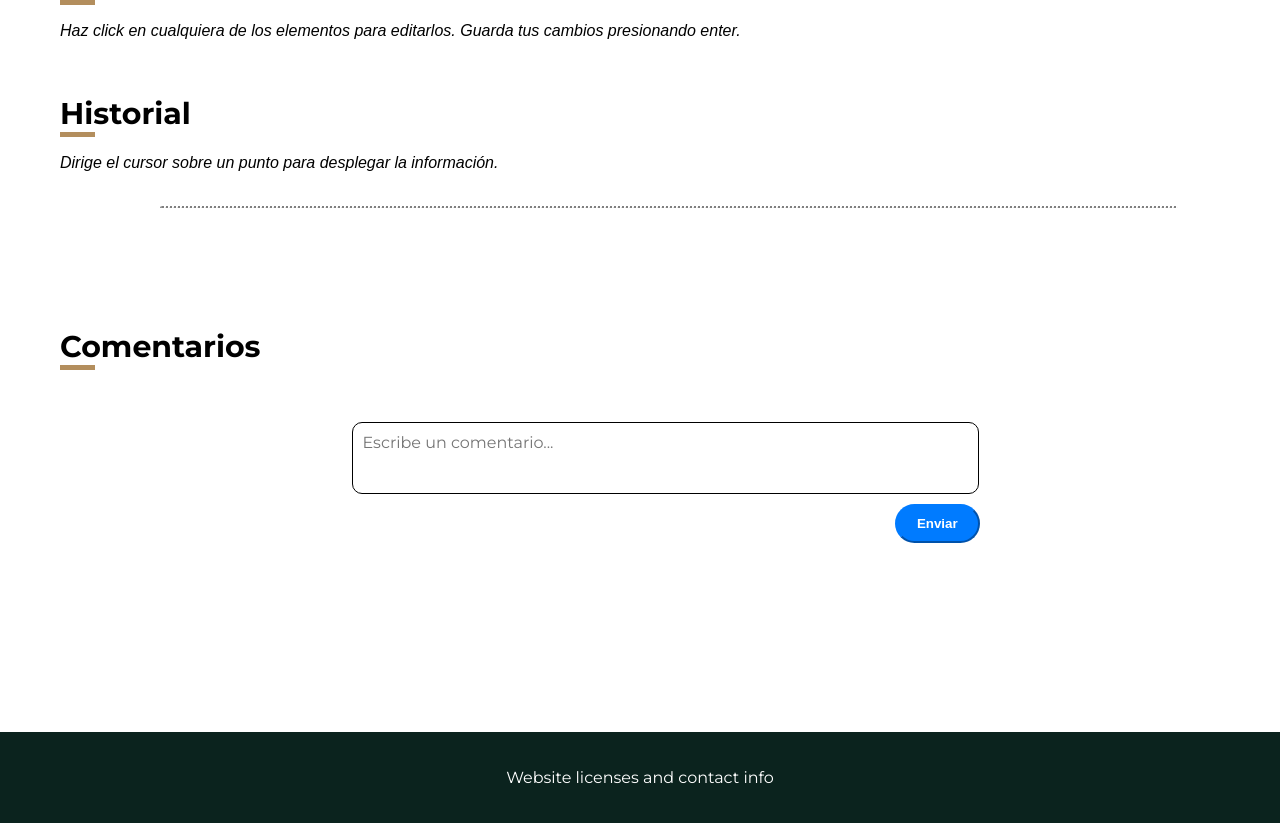
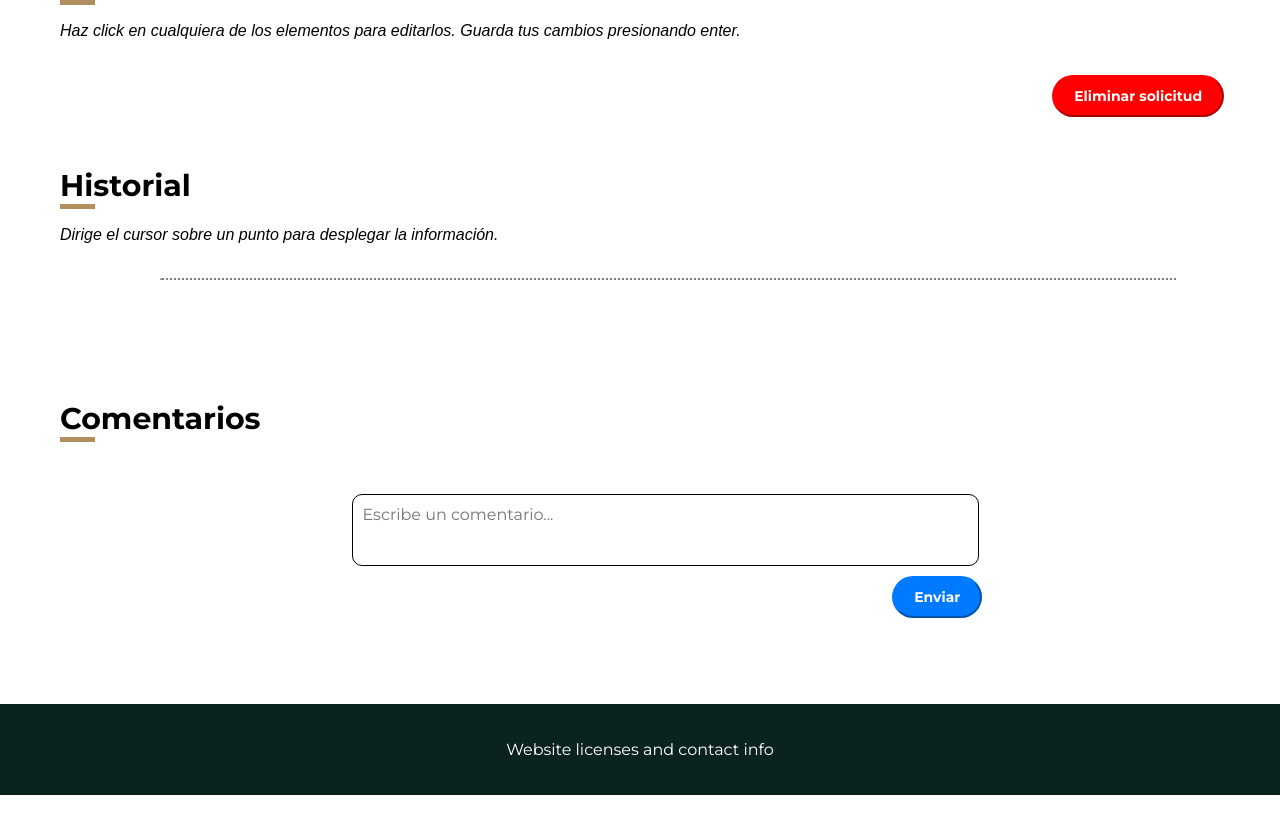
Before and after one commit to abrahamgmacias/solicitudes-de-gobierno, a Django app: template solicitudes_de_gobierno/solicitudes/templates/solicitud-individual.html in a window 1280 px wide. Shown: the part 175-998 px from the top of the page. After the commit the page ends 970 px from the top, so only its background shows below. Run offline with Django 4.2, Linux system fonts and the light colour scheme; the template is opened without the code that fills it, so the values that code supplies are empty; parts of the project's set-up code (start-up, migrations or seed data) failed here and were passed over; some libraries are stand-ins or nearby versions.

Commit message:
adds delete button

```diff
--- a/solicitudes_de_gobierno/solicitudes/templates/solicitud-individual.html
+++ b/solicitudes_de_gobierno/solicitudes/templates/solicitud-individual.html
@@ -11,7 +11,7 @@
         grid-gap: 20px;
         margin-left: 80px;
         margin-top: 25px;
-        margin-bottom: 30px;
+        margin-bottom: 10px;
         margin-right: 70px;
     }
 
@@ -92,6 +92,10 @@
         margin-left: 1270px;
     }
 
+    .btn-primary.rounded-pill {
+        margin-left: 45%;
+    }
+
     .btn-danger.custom-delete {
         background-color: #ff0000;
         border-color: #ff0000;
@@ -99,12 +103,18 @@
         padding: 10px 20px;
         color: white;
         font-weight: bold;
-        margin-left: 1160px;
-        margin-bottom: 200;
+        margin-left: 82%;
+        margin-bottom: 30px;
+        font-family: 'Montserrat', sans-serif;
+        font-size: 14px;
     }
 
     .btn-danger.custom-delete:hover {
         background-color: #ac0000;
+    }
+
+    .delete-container {
+        margin-bottom: 20px;
     }
 
     .btn-primary.rounded-pill:hover {
@@ -119,7 +129,7 @@
         display: flex;
         flex-direction: column;
         align-items: center;
-        height: 300px;
+        height: 200px;
         margin-top: 20px;
     }
 
@@ -133,16 +143,6 @@
         margin-bottom: 10px;
         font-size: 16px;
         font-family: "Montserrat", sans-serif;
-    }
-
-    .btn-enviar {
-        background-color: #007bff;
-        border-color: #007bff;
-        border-radius: 50px;
-        padding: 10px 20px;
-        color: white;
-        font-weight: bold;
-        margin-left: 45%;
     }
 
     .comentario-section {
@@ -232,9 +232,6 @@
         var timelinePoints = document.querySelectorAll('.timeline-point');
         var historial_data = "{{solicitud_historial|safe}}";
 
-        console.log(JSON.parse(historial_data));
-
-
         timelinePoints.forEach(function (point, index) {
             console.log(point)
             //     var stepDescripcion = solicitudHistorial[index].descripcion;
@@ -251,39 +248,41 @@
         });
     });
 
-    // document.addEventListener('DOMContentLoaded', function () {
-    //     const deleteButton = document.getElementById('deleteButton');
+    // Habilita el botón para eliminar la solicitud
+    document.addEventListener('DOMContentLoaded', function () {
+        const deleteButton = document.getElementById('deleteButton');
 
-    //     deleteButton.addEventListener('click', function () {
-    //         const confirmation = confirm("Estás seguro de que quieres eliminar esta solicitud? Esta acción no es reversible.");
+        deleteButton.addEventListener('click', function () {
+            const confirmation = confirm("Estás seguro de que quieres eliminar esta solicitud? Esta acción no es reversible.");
 
-    //         if (confirmation) {
-    //             const urlParts = window.location.pathname.split('/');
-    //             const solicitud_id = urlParts[3];
+            if (confirmation) {
+                const urlParts = window.location.pathname.split('/');
+                const solicitud_id = urlParts[3];
 
-    //             const csrfToken = document.querySelector('[name=csrfmiddlewaretoken]').value;
+                const csrfToken = document.querySelector('[name=csrfmiddlewaretoken]').value;
 
-    //             fetch(`${solicitud_id}/eliminar`, {
-    //                 method: 'DELETE',
-    //                 headers: {
-    //                     'X-CSRFToken': csrfToken,
-    //                 }
-    //             })
-    //                 .then(response => response.json())
-    //                 .then(data => {
-    //                     alert("La solicitud fue eliminada exitosamente.");
-    //                     location.reload();
-    //                 })
-    //                 .catch(error => {
-    //                     console.error('Error:', error);
-    //                     alert('Ocurrió un error intentando eliminar la solicitud. Intente más tarde.');
-    //                 });
-    //         } else {
-    //             alert("Petición cancelada.");
-    //         }
-    //     });
-    // });
+                fetch(`/solicitudes/mis-solicitudes/${solicitud_id}/`, {
+                    method: 'DELETE',
+                    headers: {
+                        'X-CSRFToken': csrfToken,
+                    }
+                })
+                    .then(response => response.json())
+                    .then(data => {
+                        alert("La solicitud fue eliminada exitosamente.");
+                        window.location.href = '/solicitudes/mis-solicitudes/'
+                    })
+                    .catch(error => {
+                        console.error('Error:', error);
+                        alert('Ocurrió un error intentando eliminar la solicitud. Intente más tarde.');
+                    });
+            } else {
+                alert("Petición cancelada.");
+            }
+        });
+    });
 
+    // Habilita el botón de enviar comentario
     document.addEventListener('DOMContentLoaded', function () {
         const form = document.getElementById('comentario-form');
         const commentBox = document.getElementById('comment-box');
@@ -335,6 +334,7 @@
         // }
     });
 
+    // Habilita el link en el comentario para eliminarlo
     document.addEventListener('DOMContentLoaded', function () {
         const deleteLinks = document.querySelectorAll('.delete-link');
 
@@ -479,6 +479,10 @@
         {% endif %}
         {% endfor %}
     </div>
+    <div class="delete-container">
+        <button class="btn btn-danger custom-delete me-2" id="deleteButton">Eliminar solicitud</button>
+    </div>
+
 </div>
 
 <!-- Historial -->
@@ -534,9 +538,9 @@
 <div class="container">
     <form id="comentario-form">
         <textarea id="comment-box" class="comentario-input" rows="4" placeholder="Escribe un comentario..."></textarea>
-        <button id="enviar-btn" class="btn btn-enviar">Enviar</button>
+        <button type="submit" class="btn btn-primary rounded-pill" id="enviar-btn">Enviar</button>
     </form>
+
 </div>
 
-
 {% endblock %}
```
